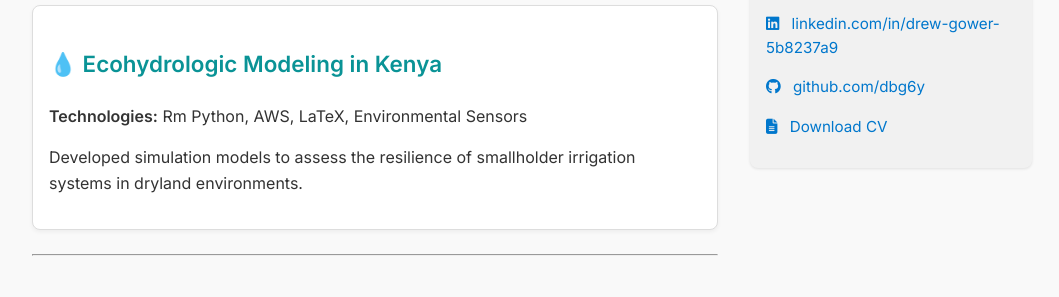
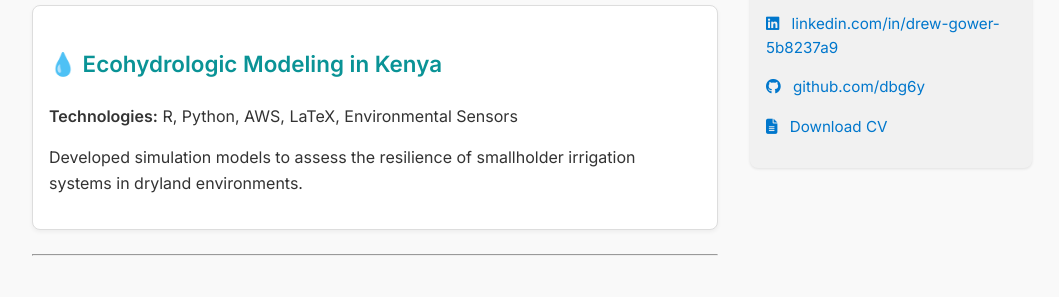
Before and after one commit to dbg6y/dbg6y.github.io, a Jekyll site: the page built from index.md, in a window 1280 px wide and 900 px high, scrolled down 1168 px. Shown: the part 154-451 px from the top of the window, without its empty margins (108-1167 px from the left). Built offline with Jekyll 4.4.1, drawn with Linux system fonts in a browser that asks for light colours.

Commit message:
fixed typo

```diff
--- a/index.md
+++ b/index.md
@@ -30,7 +30,7 @@ I hold a Ph.D. in Civil & Environmental Engineering from Princeton University an
 
 <div class="project-card">
   <h3>💧 Ecohydrologic Modeling in Kenya</h3>
-  <p><strong>Technologies:</strong> Rm Python, AWS, LaTeX, Environmental Sensors</p>
+  <p><strong>Technologies:</strong> R, Python, AWS, LaTeX, Environmental Sensors</p>
   <p>Developed simulation models to assess the resilience of smallholder irrigation systems in dryland environments.</p>
 </div>
 
```
